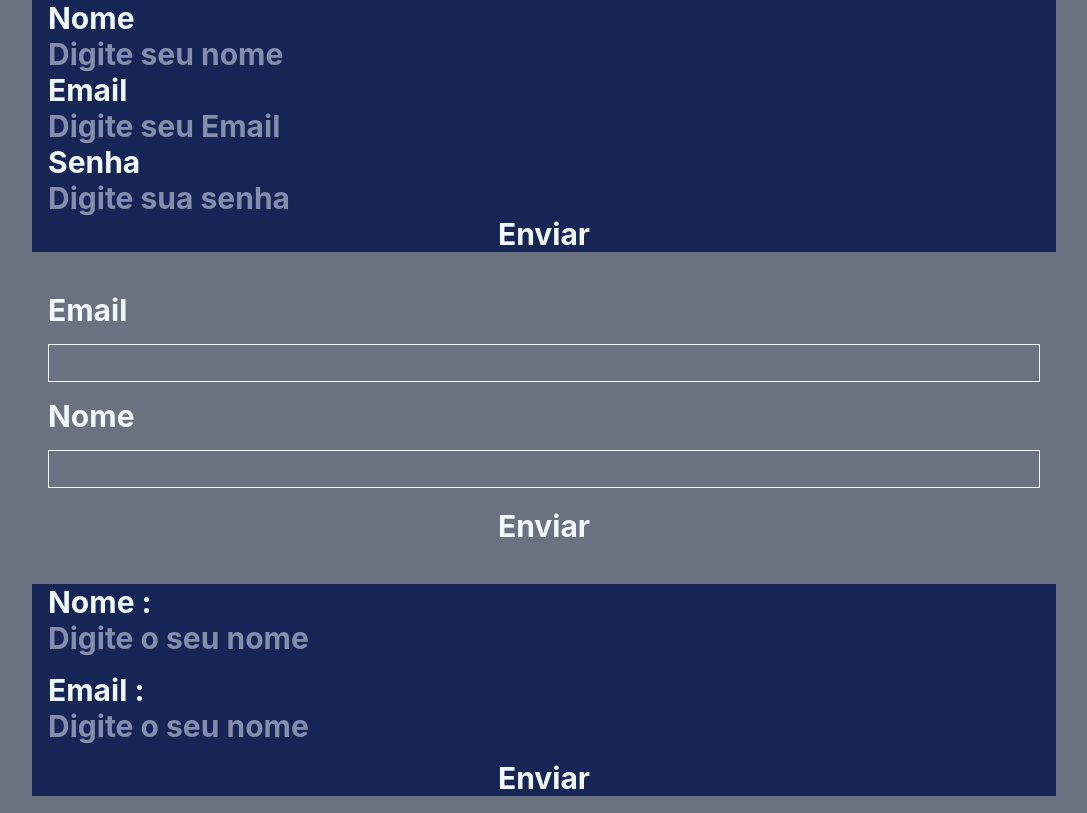
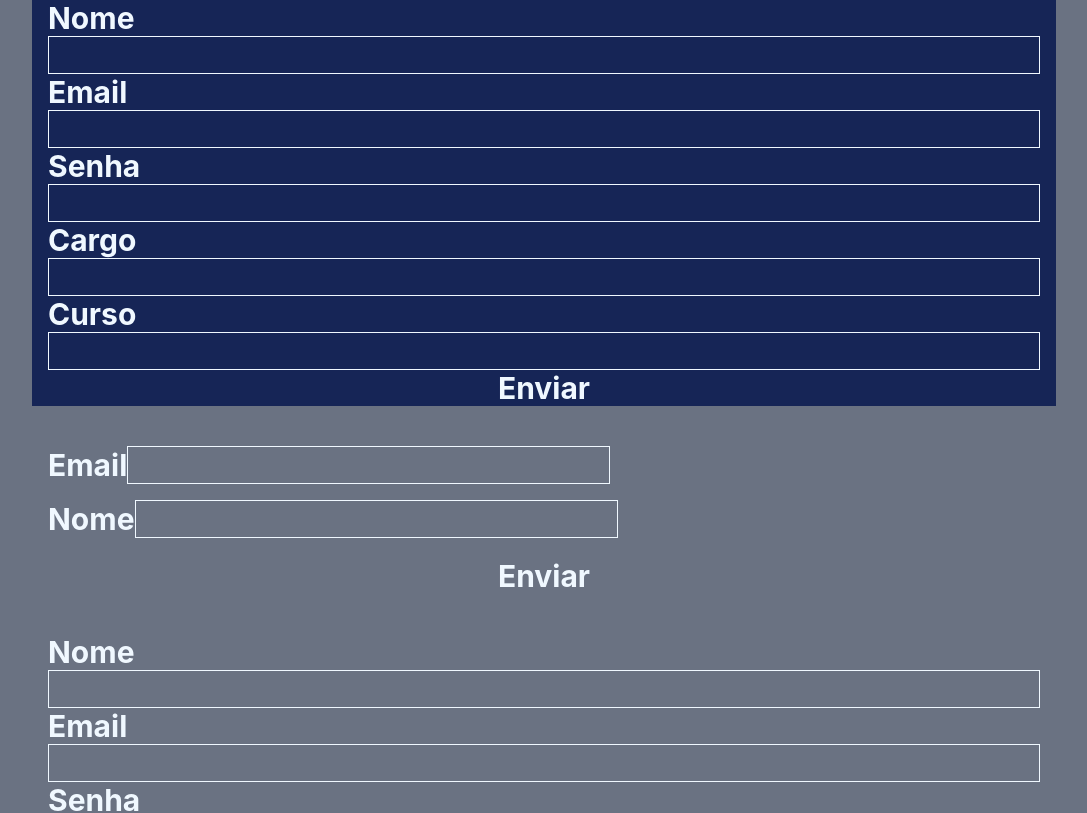
Before and after one commit to Paulo-Borges/FormTest, a React (Vite) app: page / in a window 1280 px wide. Shown: the top 813 px of the page, without its empty margins (96-1183 px from the left). Built offline with nearby package versions, Linux system fonts and the light colour scheme.

Commit message:
incluindo Hook-Form em Form

```diff
--- a/src/App.tsx
+++ b/src/App.tsx
@@ -9,24 +9,22 @@ function App() {
   return (
     <div className="flex flex-col gap-10 text-3xl font-bold justify-center items-center h-full bg-gray-500">
       <div className=" bg-blue-950 ">
-        <MasForm />
+        <FinishForm />
       </div>
-
       <div className=" bg-gray-500 ">
         <ControlledForm />
-      </div>
-
-      <div className=" bg-blue-950 flex">
-        <ValidationForm />
       </div>
       <div className=" bg-gray-500">
         <FormCerto />
       </div>
-      <div className=" bg-blue-950 ">
-        <FinishForm />
-      </div>
       <div className=" bg-gray-500">
         <Formulario />
+      </div>
+      <div className=" bg-blue-950 ">
+        <MasForm />
+      </div>
+      <div className=" bg-blue-950 flex">
+        <ValidationForm />
       </div>
     </div>
   );
--- a/src/components/Form.tsx
+++ b/src/components/Form.tsx
@@ -1,68 +1,58 @@
-import { useState } from "react";
+// import { useState } from "react";
+import { useForm } from "react-hook-form";
 
 interface FormData {
   email: string;
   nome: string;
 }
 
-const formFields: {
-  label: string;
-  name: keyof FormData;
-  type: string;
-}[] = [
+const formFields = [
   {
     label: "Email",
-    name: "email",
+    name: "email" as const,
     type: "email",
   },
   {
     label: "Nome",
-    name: "nome",
+    name: "nome" as const,
     type: "text",
   },
 ];
 
 export function ControlledForm() {
-  const [formData, setFormData] = useState<FormData>({
-    email: "",
-    nome: "",
-  });
-
-  const handleChange = (e: React.ChangeEvent<HTMLInputElement>) => {
-    const { name, value } = e.target;
-    // Atualiza apenas o campo que mudou, mantendo os outros
-    setFormData({ ...formData, [name]: value });
-  };
-
-  const handleSubmit = (e: React.FormEvent<HTMLFormElement>) => {
-    e.preventDefault();
-    console.log("Enviado:", formData);
+  const {
+    register,
+    handleSubmit,
+    formState: { errors },
+  } = useForm<FormData>();
+  const onSubmit = (data: FormData) => {
+    console.log("Melhorando o Hook", data);
   };
 
   return (
     <form
-      onSubmit={handleSubmit}
+      onSubmit={handleSubmit(onSubmit)}
       className="flex flex-col gap-5 w-screen max-w-5xl px-4"
     >
       <div className="flex flex-col gap-4">
         {formFields.map((field) => (
           <div key={field.name} className="flex flex-col gap-4">
-            <label htmlFor={field.label}>{field.label}</label>
-            <input
-              name={field.name}
-              type={field.type}
-              value={formData[field.name]}
-              className="border"
-              //   onChange={(e) => setFormData {}
-              onChange={handleChange}
-            />
+            <label>
+              {field.label}
+              <input
+                type={field.type}
+                className="border"
+                {...register(field.name, {
+                  required: `${field.label} é obrigatório`,
+                })}
+              />
+            </label>
+            {errors[field.name] && <span>{errors[field.name]?.message}</span>}
           </div>
         ))}
       </div>
 
-      <button type="submit" className="">
-        Enviar
-      </button>
+      <button>Enviar</button>
     </form>
   );
 }
```
